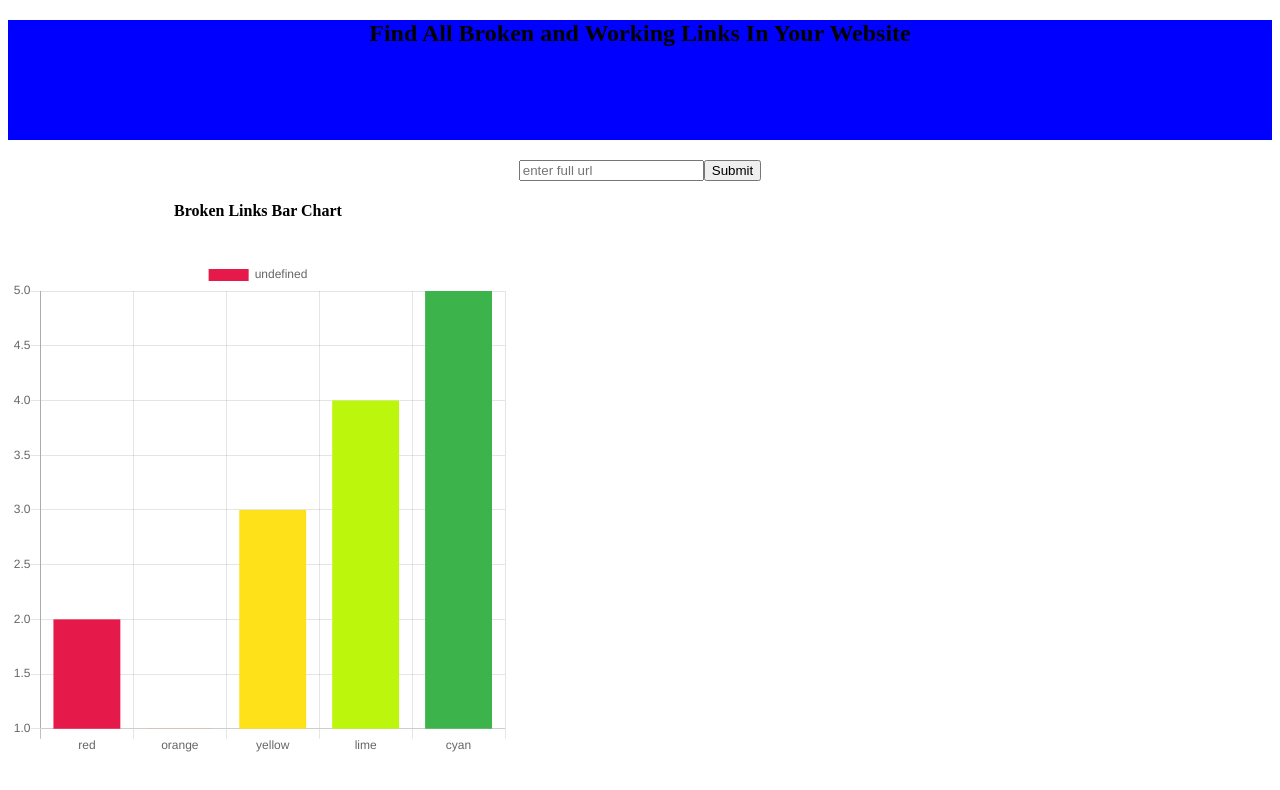
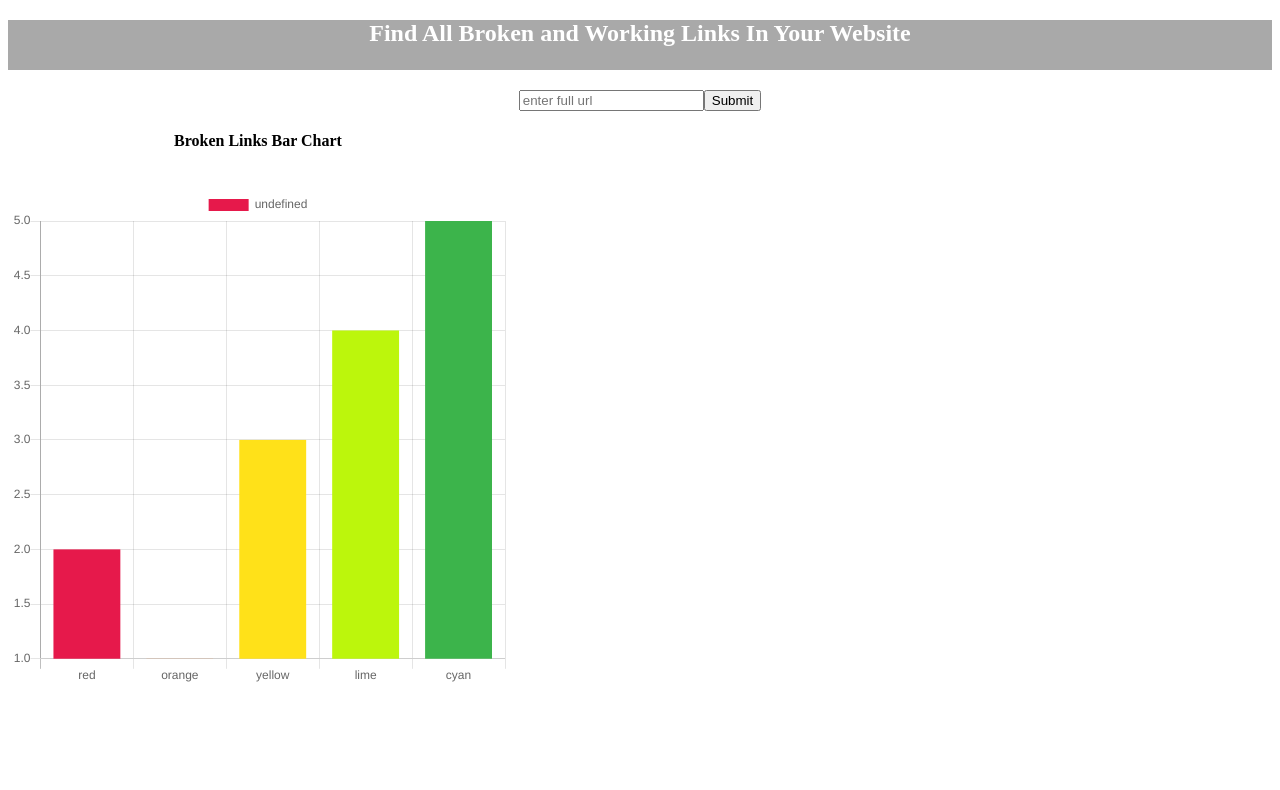
Before and after one commit to HassanBharu/fe-crawler, a React (Create React App) app: page / in a window 1280 px wide. Shown: the top 790 px of the page. Built offline with nearby package versions, Linux system fonts and the light colour scheme.

Commit message:
added some styling

```diff
--- a/src/api.js
+++ b/src/api.js
@@ -2,6 +2,7 @@ import axios from "axios";
 
 export const crawlUrl = url => {
   console.log("IN API CRAWLURL FUNCTION");
+  console.log(url, "<<--- URL TO CRAWL");
   return axios.get(url).then(({ data }) => {
     console.log(data);
   });
--- a/src/components/MyInput.js
+++ b/src/components/MyInput.js
@@ -23,7 +23,7 @@ class MyInput extends Component {
   };
   handleSubmit = event => {
     event.preventDefault();
-    crawlUrl();
+    crawlUrl(this.state.input);
   };
 }
 
--- a/src/components/header.js
+++ b/src/components/header.js
@@ -5,8 +5,9 @@ const Header = () => {
     <h2
       style={{
         textAlign: "center",
-        backgroundColor: "blue",
-        height: "15vh"
+        backgroundColor: "#A9A9A9",
+        height: "50px",
+        color: "white"
       }}
     >
       Find All Broken and Working Links In Your Website
```
